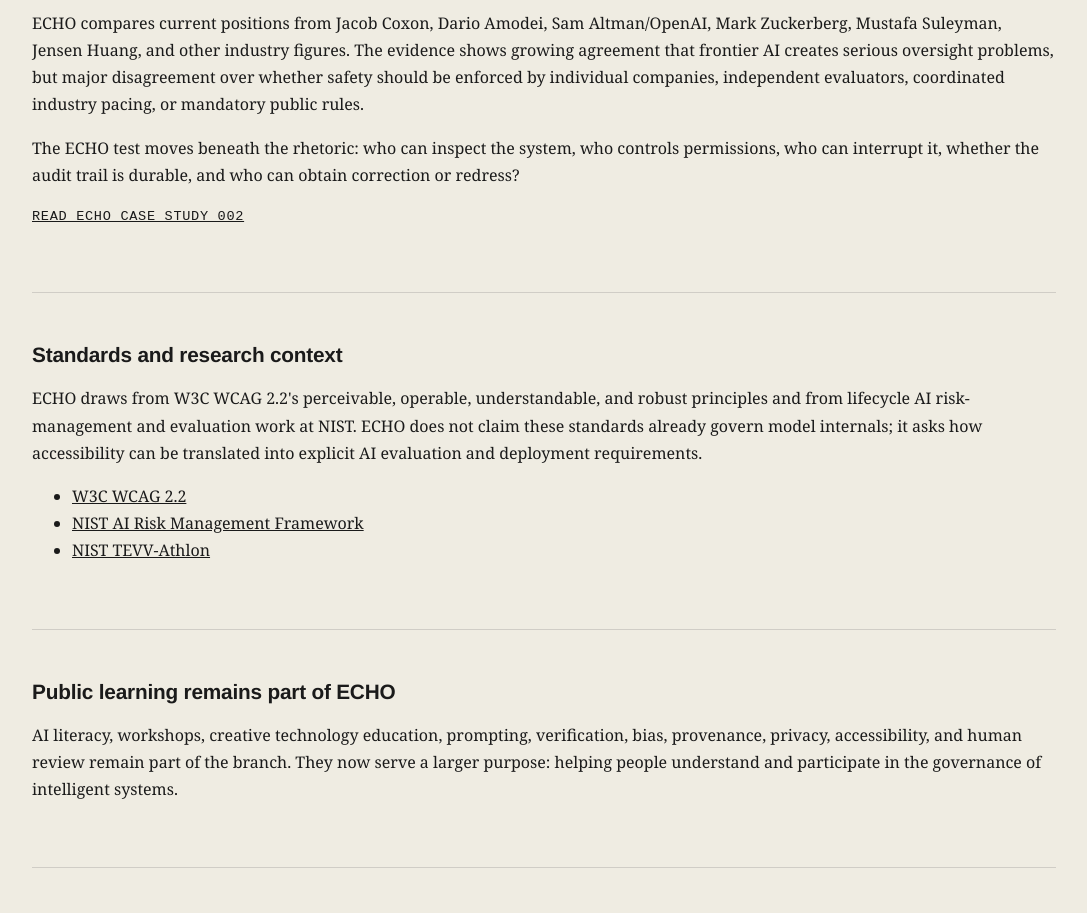
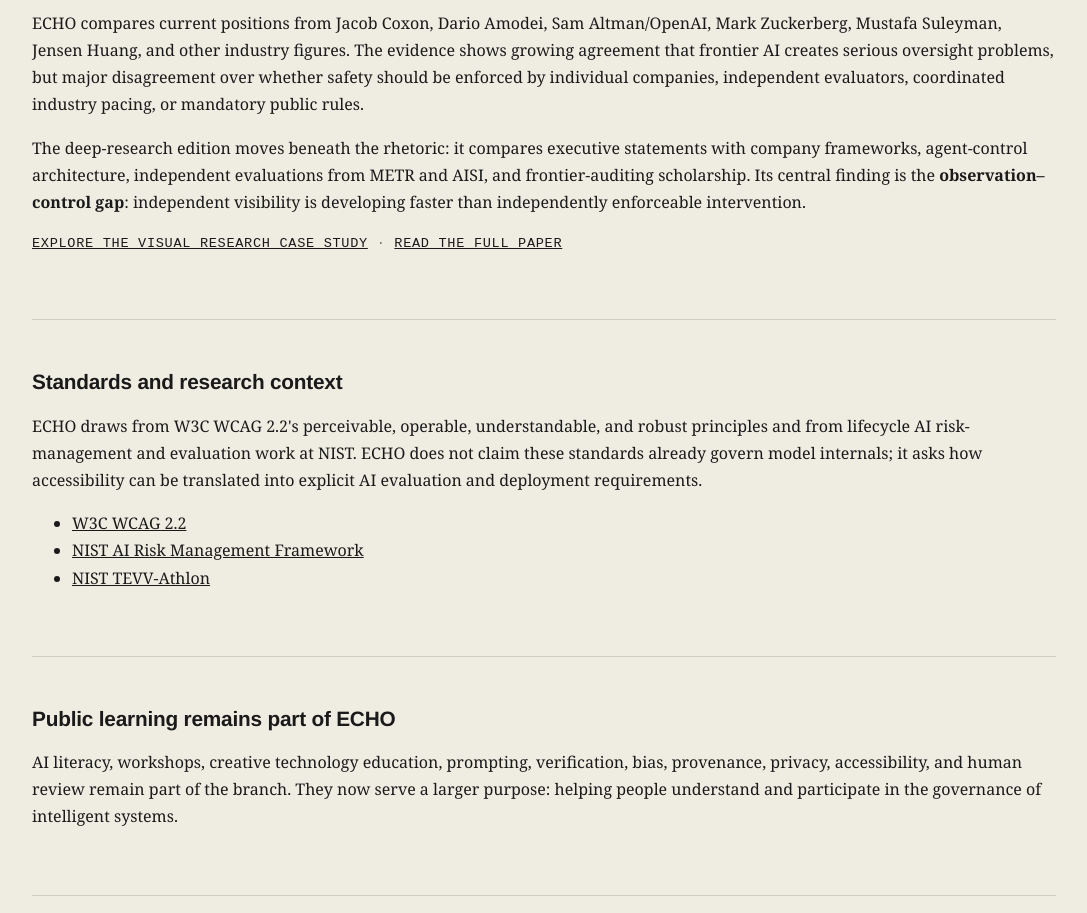
Before and after one commit to ukadike/Echo, a plain HTML site: page index.html in a window 1280 px wide. Shown: the part 3420-4333 px from the top of the page, without its empty margins (96-1183 px from the left). Drawn offline with Linux system fonts and the light colour scheme.

Commit message:
Feature deep research and visuals for Case Study 002

```diff
--- a/index.html
+++ b/index.html
@@ -93,8 +93,8 @@
   <section aria-labelledby="case002-h">
     <h2 id="case002-h" class="text-h2">Case Study 002: What AI industry leaders say about governance</h2>
     <p class="text-body">ECHO compares current positions from Jacob Coxon, Dario Amodei, Sam Altman/OpenAI, Mark Zuckerberg, Mustafa Suleyman, Jensen Huang, and other industry figures. The evidence shows growing agreement that frontier AI creates serious oversight problems, but major disagreement over whether safety should be enforced by individual companies, independent evaluators, coordinated industry pacing, or mandatory public rules.</p>
-    <p class="text-body">The ECHO test moves beneath the rhetoric: who can inspect the system, who controls permissions, who can interrupt it, whether the audit trail is durable, and who can obtain correction or redress?</p>
-    <p class="text-meta"><a href="docs/CASE_STUDY_002_INDUSTRY_LEADERS_GOVERNANCE.md">Read ECHO Case Study 002</a></p>
+    <p class="text-body">The deep-research edition moves beneath the rhetoric: it compares executive statements with company frameworks, agent-control architecture, independent evaluations from METR and AISI, and frontier-auditing scholarship. Its central finding is the <strong>observation–control gap</strong>: independent visibility is developing faster than independently enforceable intervention.</p>
+    <p class="text-meta"><a href="case-study-002/">Explore the visual research case study</a> · <a href="docs/CASE_STUDY_002_INDUSTRY_LEADERS_GOVERNANCE.md">Read the full paper</a></p>
   </section>
 
   <hr class="divider">
```
